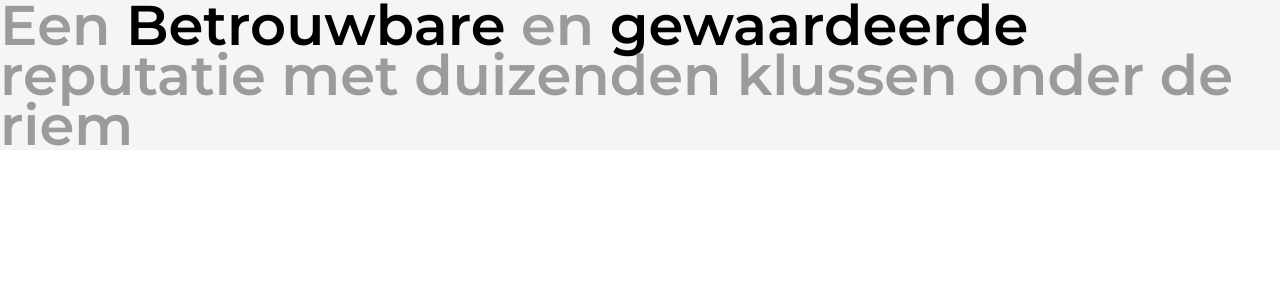
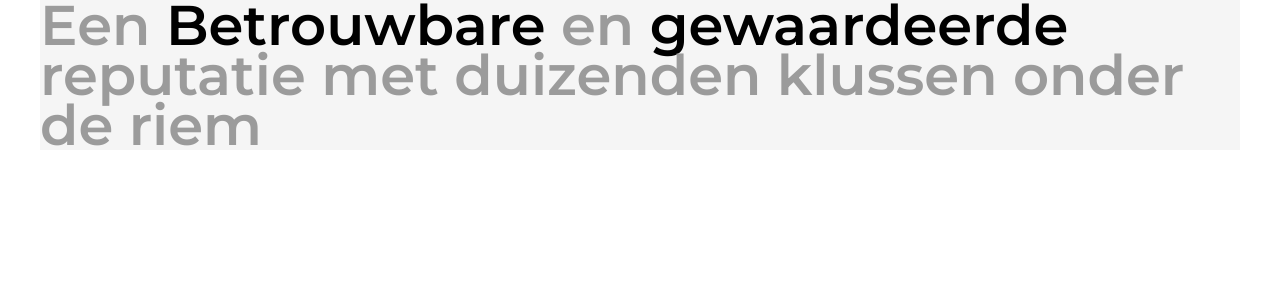
Before and after one commit to einstein43/garageraemaekers, a Next.js app: page / in a window 1280 px wide. Shown: the top 300 px of the page. Built offline with nearby package versions, Linux system fonts and the light colour scheme.

Commit message:
service blokie af

```diff
--- a/app/page.tsx
+++ b/app/page.tsx
@@ -6,7 +6,7 @@ import Reviews from '@/components/organisms/reviews.organism'
 
 export default function Home() {
   return (
-    <main className={styles.main}>
+    <main id={styles.main}>
        <Reviews></Reviews>
 
 
```
